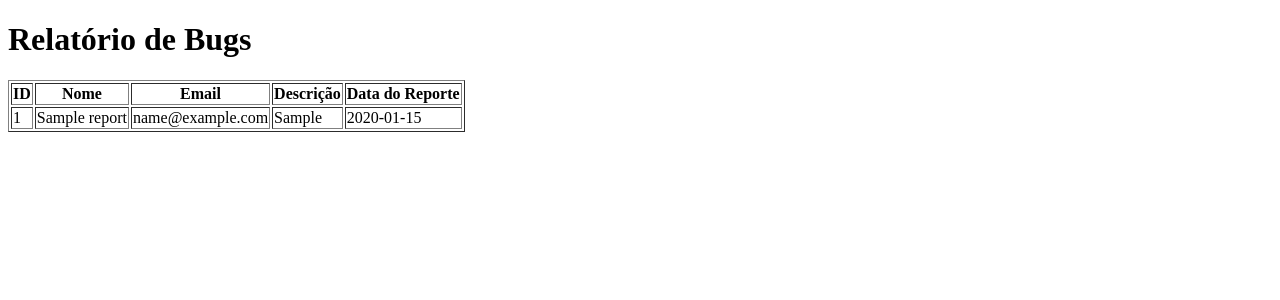
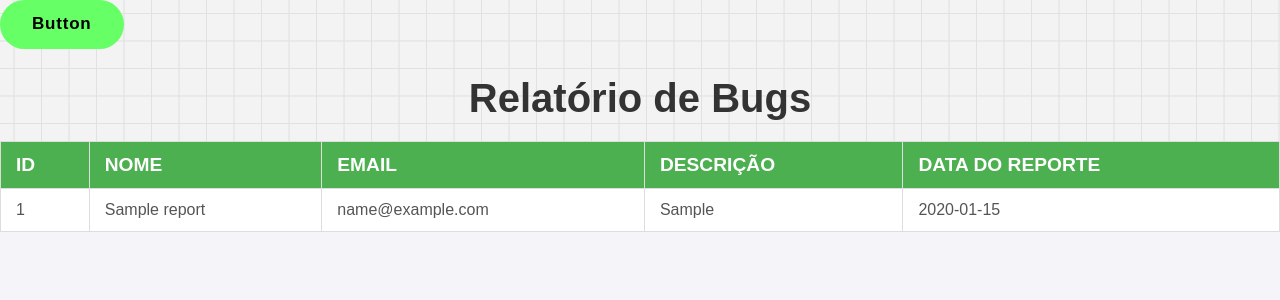
Before and after one commit to arthurMalveste/Throw, a Flask app: page /relatorio in a window 1280 px wide. Shown: the top 300 px of the page. Run offline with Flask 3, Linux system fonts and the light colour scheme; tables that the repository leaves empty hold one stand-in row (values such as "Sample post").

Commit message:
estilizacao parcial

```diff
--- /dev/null
+++ b/arthur/static/styles/relatorio.css
@@ -0,0 +1,139 @@
+/* Estilização geral */
+body {
+    font-family: Arial, sans-serif;
+    background-color: #f4f4f9;
+    margin: 0;
+    padding: 0;
+}
+
+/* From Uiverse.io by kennyotsu */
+/* From Uiverse.io by kennyotsu-monochromia */
+.container {
+    width: 100%;
+    height: 100%;
+    --color: #E1E1E1;
+    background-color: #F3F3F3;
+    background-image: linear-gradient(0deg, transparent 24%, var(--color) 25%, var(--color) 26%, transparent 27%,transparent 74%, var(--color) 75%, var(--color) 76%, transparent 77%,transparent),
+        linear-gradient(90deg, transparent 24%, var(--color) 25%, var(--color) 26%, transparent 27%,transparent 74%, var(--color) 75%, var(--color) 76%, transparent 77%,transparent);
+    background-size: 55px 55px;
+  }
+
+/* Estilização do título principal */
+.titulo {
+    text-align: center;
+    color: #333;
+    font-size: 2.5rem;
+    font-weight: bold;
+    margin-bottom: 20px;
+}
+
+/* Estilização da tabela */
+.tabela {
+    width: 100%;
+    border-collapse: collapse;
+    margin-top: 20px;
+}
+
+.tabela th,
+.tabela td {
+    padding: 12px 15px;
+    text-align: left;
+}
+
+.tabela thead.titulos-tabela th {
+    background-color: #4CAF50;
+    color: white;
+    font-size: 1.2rem;
+    font-weight: bold;
+}
+
+.tabela tbody tr:nth-child(even) {
+    background-color: #f2f2f2;
+}
+
+.tabela tbody tr:nth-child(odd) {
+    background-color: #ffffff;
+}
+
+.tabela tbody tr:hover {
+    background-color: #ddd;
+}
+
+/* Estilização das bordas da tabela */
+.tabela th,
+.tabela td {
+    border: 1px solid #ddd;
+}
+
+.tabela th {
+    text-transform: uppercase;
+}
+
+.tabela td {
+    color: #555;
+    font-size: 1rem;
+}
+
+/* Estilização de responsividade */
+@media (max-width: 768px) {
+    .titulo {
+        font-size: 2rem;
+    }
+
+    .tabela th, .tabela td {
+        padding: 10px;
+    }
+}
+
+/* From Uiverse.io by BHARGAVPATEL1244 */
+button {
+    outline: none;
+    cursor: pointer;
+    border: none;
+    padding: 0.9rem 2rem;
+    margin: 0;
+    font-family: inherit;
+    font-size: inherit;
+    position: relative;
+    display: inline-block;
+    letter-spacing: 0.05rem;
+    font-weight: 700;
+    font-size: 17px;
+    border-radius: 500px;
+    overflow: hidden;
+    background: #66ff66;
+    color: ghostwhite;
+   }
+
+   button span {
+    position: relative;
+    z-index: 10;
+    transition: color 0.4s;
+   }
+
+   button:hover span {
+    color: black;
+   }
+
+   button::before,
+   button::after {
+    position: absolute;
+    top: 0;
+    left: 0;
+    width: 100%;
+    height: 100%;
+    z-index: 0;
+   }
+
+   button::before {
+    content: "";
+    background: #000;
+    width: 120%;
+    left: -10%;
+    transform: skew(30deg);
+    transition: transform 0.4s cubic-bezier(0.3, 1, 0.8, 1);
+   }
+
+   button:hover::before {
+    transform: translate3d(100%, 0, 0);
+   }
--- a/arthur/templates/relatorio.html
+++ b/arthur/templates/relatorio.html
@@ -4,11 +4,15 @@
         <meta charset="UTF-8">
         <meta name="viewport" content="width=device-width, initial-scale=1.0">
         <title>Relatório de Bugs</title>
+        <link rel="stylesheet" href="../static/styles/relatorio.css">
     </head>
     <body>
-        <h1>Relatório de Bugs</h1>
-        <table border="1">
-            <thead>
+        <div class="container">
+        <button> <span>Button</span>
+        </button>
+        <h1 class="titulo">Relatório de Bugs</h1>
+        <table border="1" class="tabela">
+            <thead class="titulos-tabela">
                 <tr>
                     <th>ID</th>
                     <th>Nome</th>
@@ -29,5 +33,6 @@
                 {% endfor %}
             </tbody>
         </table>
+    </div>
     </body>
     </html>
```
